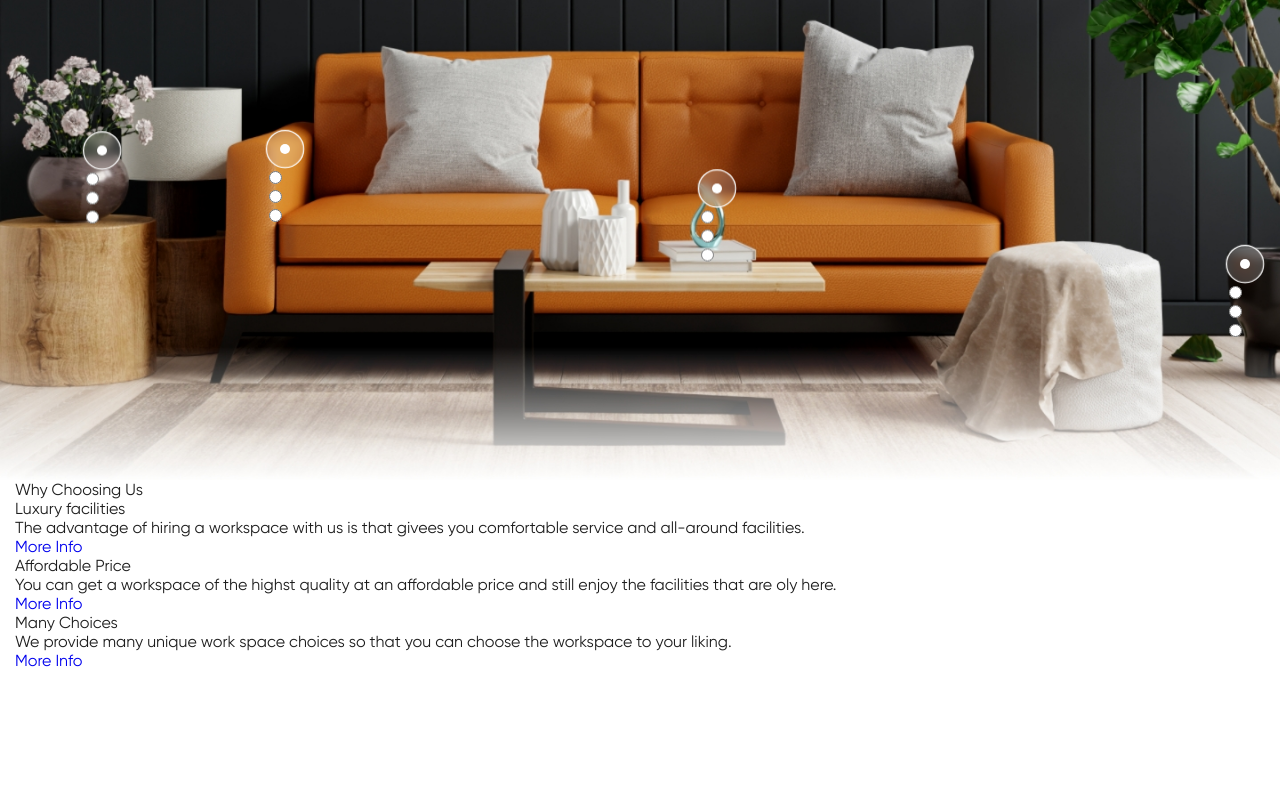
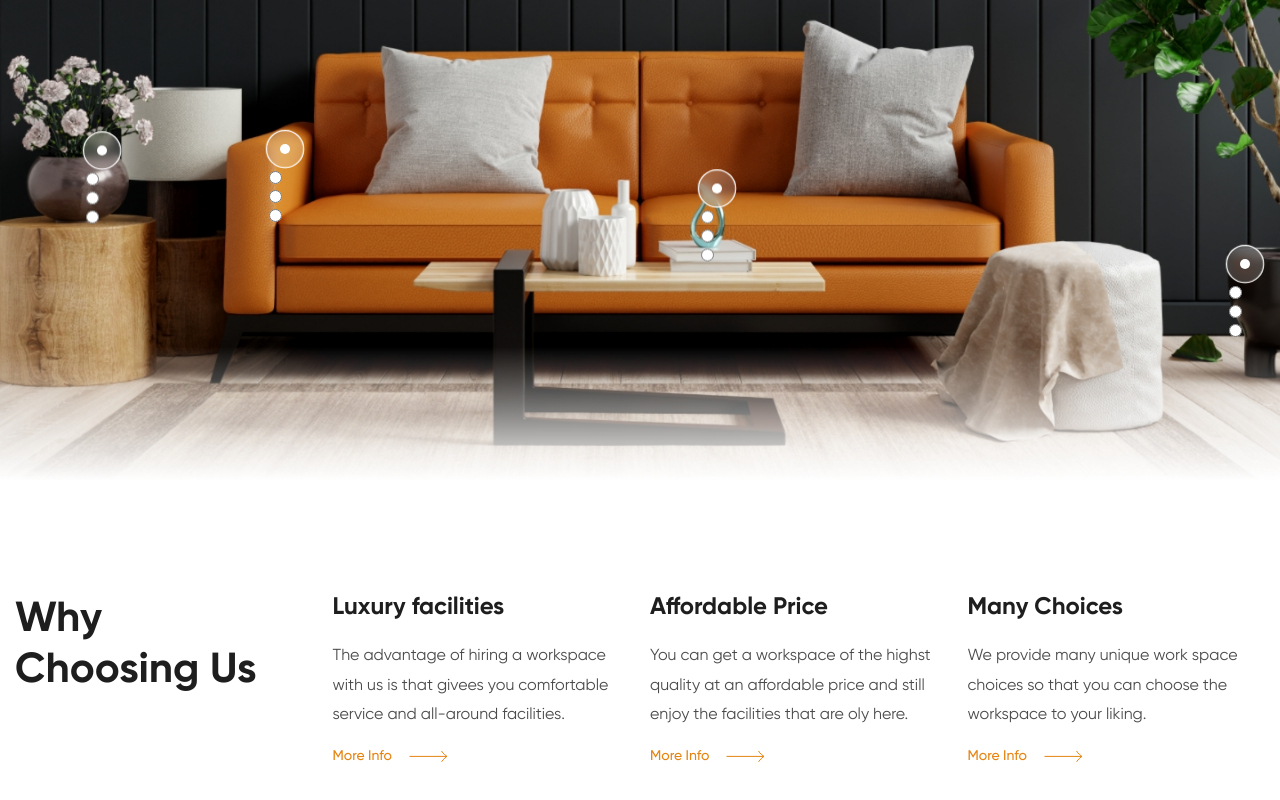
Before and after one commit to AleksF2022/Panto, a plain HTML site: page index.html in a window 1280 px wide. Shown: the part 484-1284 px from the top of the page. Before the commit the page ends 1154 px from the top, so only its background shows below. Drawn offline with Linux system fonts and the light colour scheme; a web font is replaced by a local one.

Commit message:
benefits added

```diff
--- a/index.html
+++ b/index.html
@@ -131,19 +131,21 @@
     <section class="benefits">
         <div class="container">
             <div class="benefits__grid">
-                <h2 class="benefits__title">Why
-                    Choosing Us</h2>
+                <div class="benefits__title">
+                    <h2 class="title-2">Why
+                        Choosing Us</h2>
+                </div>
                 <div class="benefit">
                     <h3 class="benefit__title">Luxury facilities</h3>
                     <p class="benefit__text">The advantage of hiring a workspace with us is that givees you comfortable
                         service and all-around facilities.</p>
-                    <a href="#!">More Info</a>
+                    <a class="benefit__link" href="#!">More Info</a>
                 </div>
                 <div class="benefit">
                     <h3 class="benefit__title">Affordable Price</h3>
                     <p class="benefit__text">You can get a workspace of the highst quality at an affordable price and
                         still enjoy the facilities that are oly here.</p>
-                    <a href="#!">More Info</a>
+                    <a class="benefit__link" href="#!">More Info</a>
                 </div>
                 <div class="benefit">
                     <h3 class="benefit__title">Many Choices</h3>
--- a/scss/base/_base.scss
+++ b/scss/base/_base.scss
@@ -11,3 +11,8 @@
     padding: 0 15px;
     margin: 0 auto;
   }
+
+  .title-2 {
+    font-weight: 700;
+    font-size: clamp(32px, 1.702rem + 1.49vw, 42px);
+  }
--- /dev/null
+++ b/scss/blocks/_benefit.scss
@@ -0,0 +1,28 @@
+.benefit {}
+
+.benefit__title {
+  margin-bottom: 20px;
+  font-weight: 700;
+  font-size: 24px;
+}
+
+.benefit__text {
+  margin-bottom: 14px;
+  font-size: 16px;
+  line-height: 1.85;
+  /* 29.6px */
+  opacity: 0.8;
+}
+.benefit__link{
+  display: flex;
+  gap: 13px;
+  align-items: center;
+  color: var(--accent);
+  font-weight: 500;
+  font-size: 14px;
+  line-height: 1.85;
+  &::after{
+    content: url('./../img/icons/arrow-right.svg');
+    height: 24px;
+  }
+}
--- a/scss/blocks/_benefits.scss
+++ b/scss/blocks/_benefits.scss
@@ -1,10 +1,13 @@
 .benefits {
+  padding: clamp(60px, 2.679rem + 5.36vw, 120px) 0;
+}
 
-  // .benefits__grid
+.benefits__grid {
+  display: grid;
+  grid-template-columns: repeat(4, 1fr);
+  gap: 20px;
+}
 
-  &__grid {}
-
-  // .benefits__title
-
-  &__title {}
+.benefits__title {
+  max-width: 260px;
 }
--- a/scss/main.scss
+++ b/scss/main.scss
@@ -11,3 +11,5 @@
 @import "./blocks/cart";
 @import "./blocks/search-form";
 @import "./blocks/info-dot";
+@import "./blocks/benefits";
+@import "./blocks/benefit";
```
Also changed, not shown: css/main.css, css/main.min.css (deleted), 1 other file.
